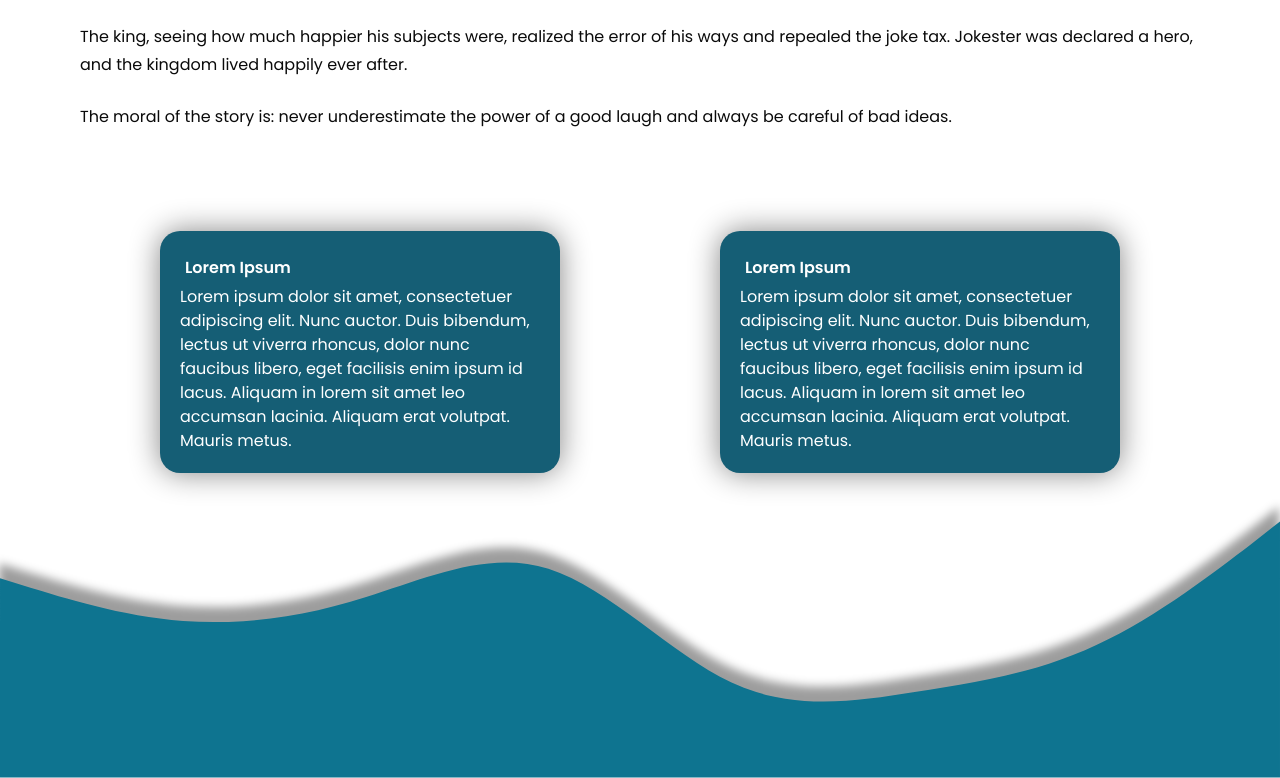
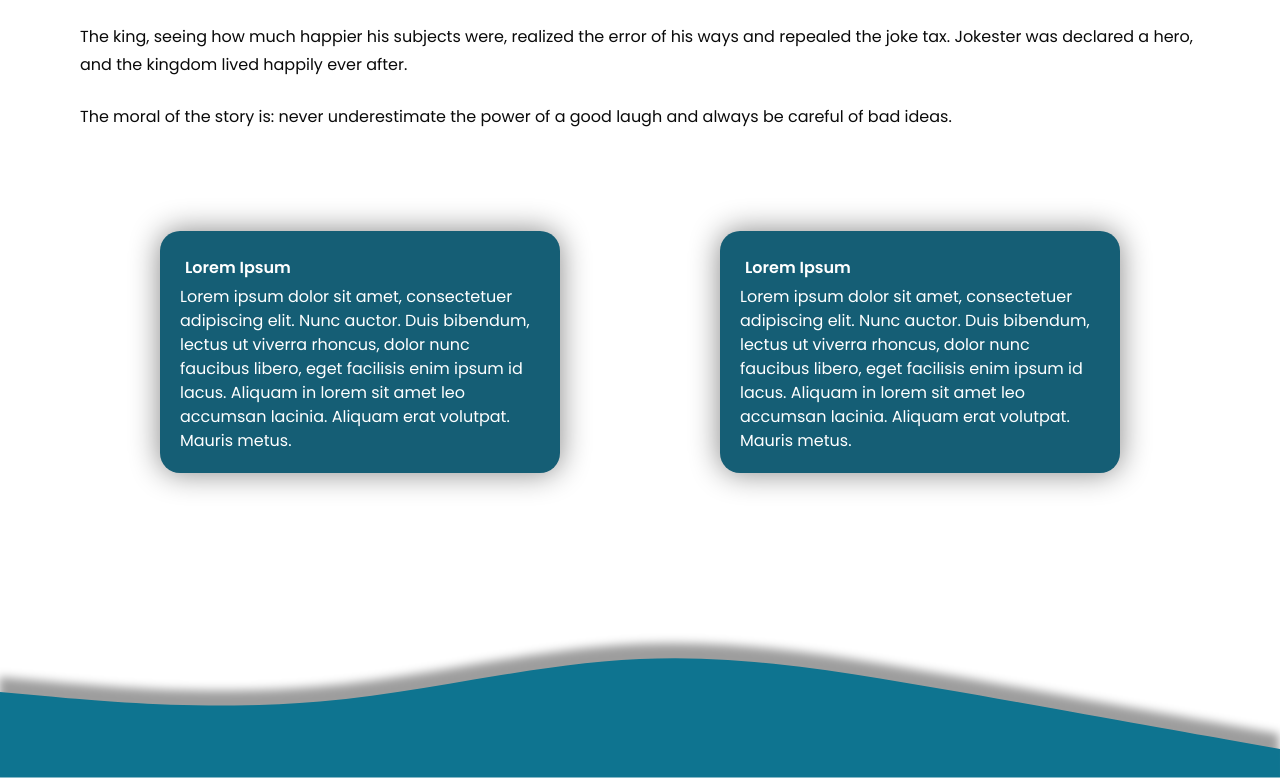
Before and after one commit to L3onardoCZ/pvd-project, a Next.js app: page / in a window 1280 px wide. Shown: the part 2015-2793 px from the top of the page. Built offline with nearby package versions, Linux system fonts and the light colour scheme.

Commit message:
footer wave

```diff
--- a/src/components/Footer.tsx
+++ b/src/components/Footer.tsx
@@ -3,7 +3,7 @@ import "./waveShadow.css"
 export default function Footer(){
     return(
         <>
-            <footer className="footerWave"><svg xmlns="http://www.w3.org/2000/svg" viewBox="0 0 1440 320"><path className="fill-cyan-700 dark:fill-cyan-800" fill-opacity="1" d="M0,96L34.3,106.7C68.6,117,137,139,206,144C274.3,149,343,139,411,117.3C480,96,549,64,617,85.3C685.7,107,754,181,823,213.3C891.4,245,960,235,1029,224C1097.1,213,1166,203,1234,170.7C1302.9,139,1371,85,1406,58.7L1440,32L1440,320L1405.7,320C1371.4,320,1303,320,1234,320C1165.7,320,1097,320,1029,320C960,320,891,320,823,320C754.3,320,686,320,617,320C548.6,320,480,320,411,320C342.9,320,274,320,206,320C137.1,320,69,320,34,320L0,320Z"></path></svg></footer>
+            <footer className="footerWave"><svg xmlns="http://www.w3.org/2000/svg" viewBox="0 0 1440 320"><path className="fill-cyan-700 dark:fill-cyan-800" fill-opacity="1" d="M0,224L60,229.3C120,235,240,245,360,234.7C480,224,600,192,720,186.7C840,181,960,203,1080,224C1200,245,1320,267,1380,277.3L1440,288L1440,320L1380,320C1320,320,1200,320,1080,320C960,320,840,320,720,320C600,320,480,320,360,320C240,320,120,320,60,320L0,320Z"></path></svg></footer>
         </>
     )
 }
```
